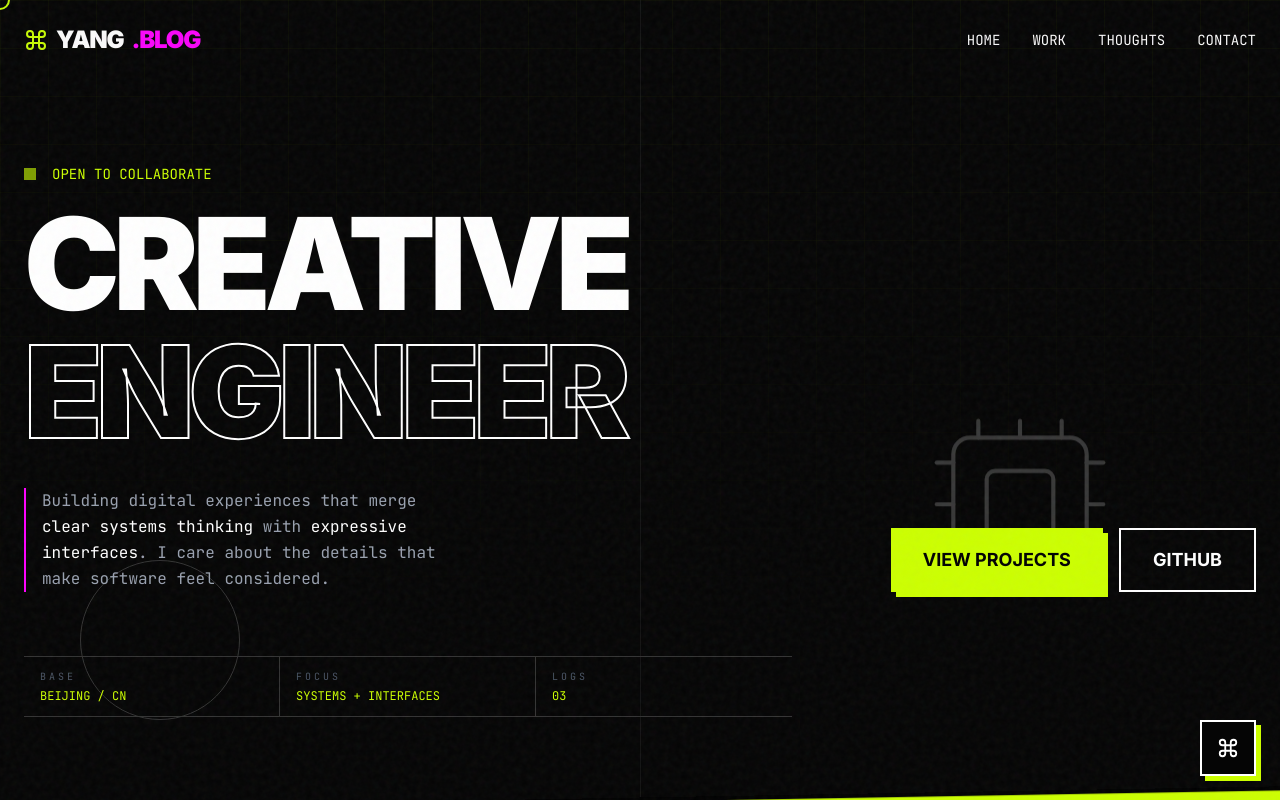
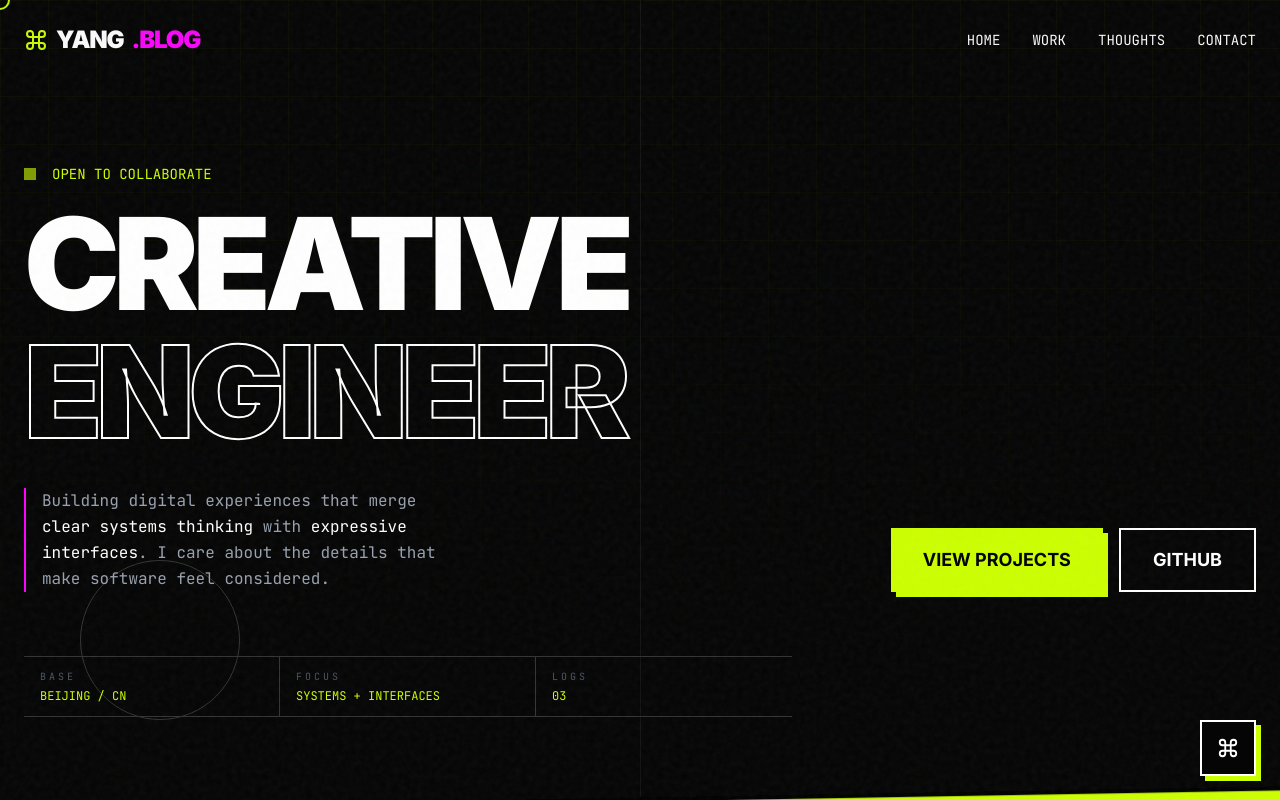
Before and after one commit to isCharles/ischarles.github.io, a React (Vite) app: page / in a window 1280 px wide. Shown: the top 800 px of the page. Built offline with nearby package versions, Linux system fonts and the light colour scheme.

Commit message:
Remove hero chip animation

```diff
--- a/src/App.jsx
+++ b/src/App.jsx
@@ -519,11 +519,6 @@ const App = () => {
             ))}
           </div>
         </div>
-
-        {/* Abstract shapes */}
-        <div className="absolute right-10 bottom-40 md:right-40 opacity-20 animate-bounce">
-          <Cpu size={200} strokeWidth={0.5} />
-        </div>
       </header>
 
       {/* Infinite Marquee */}
```
